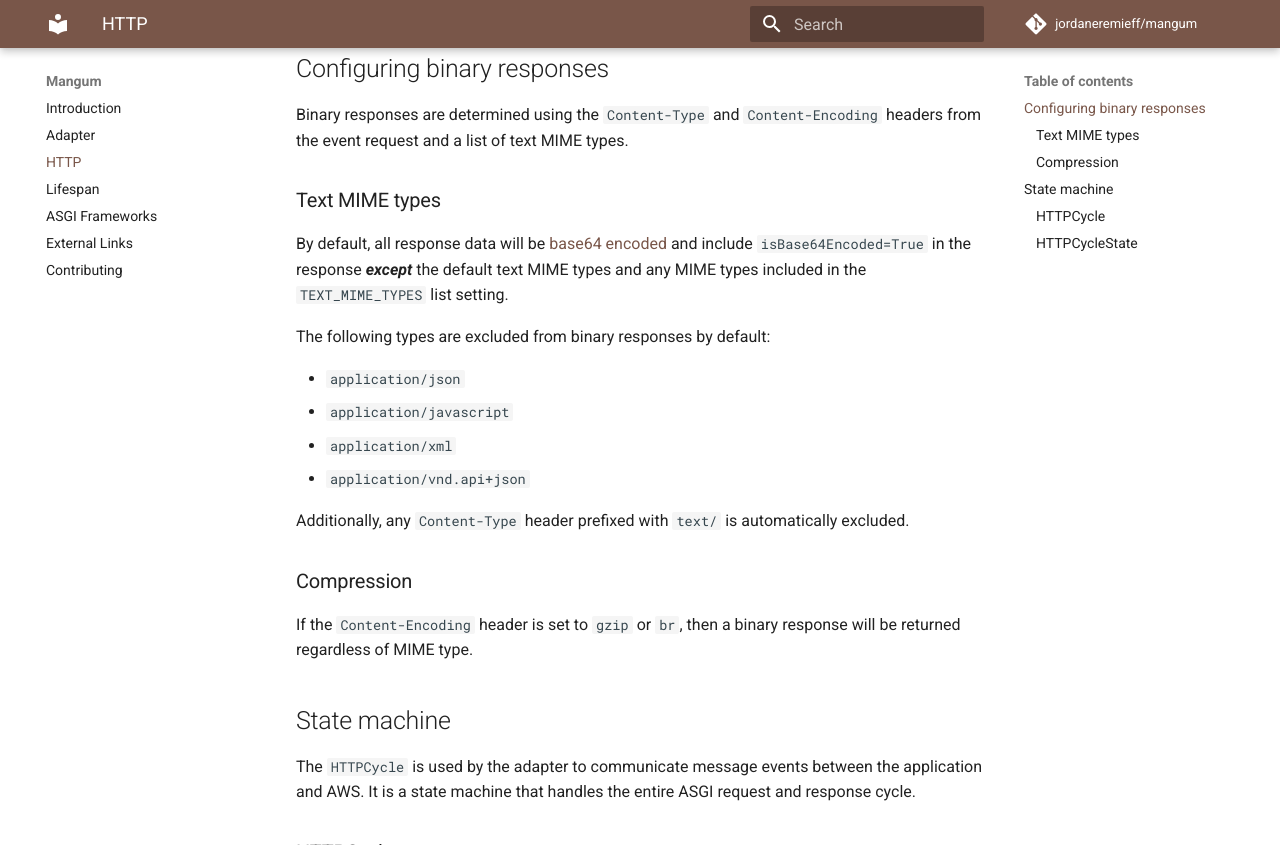
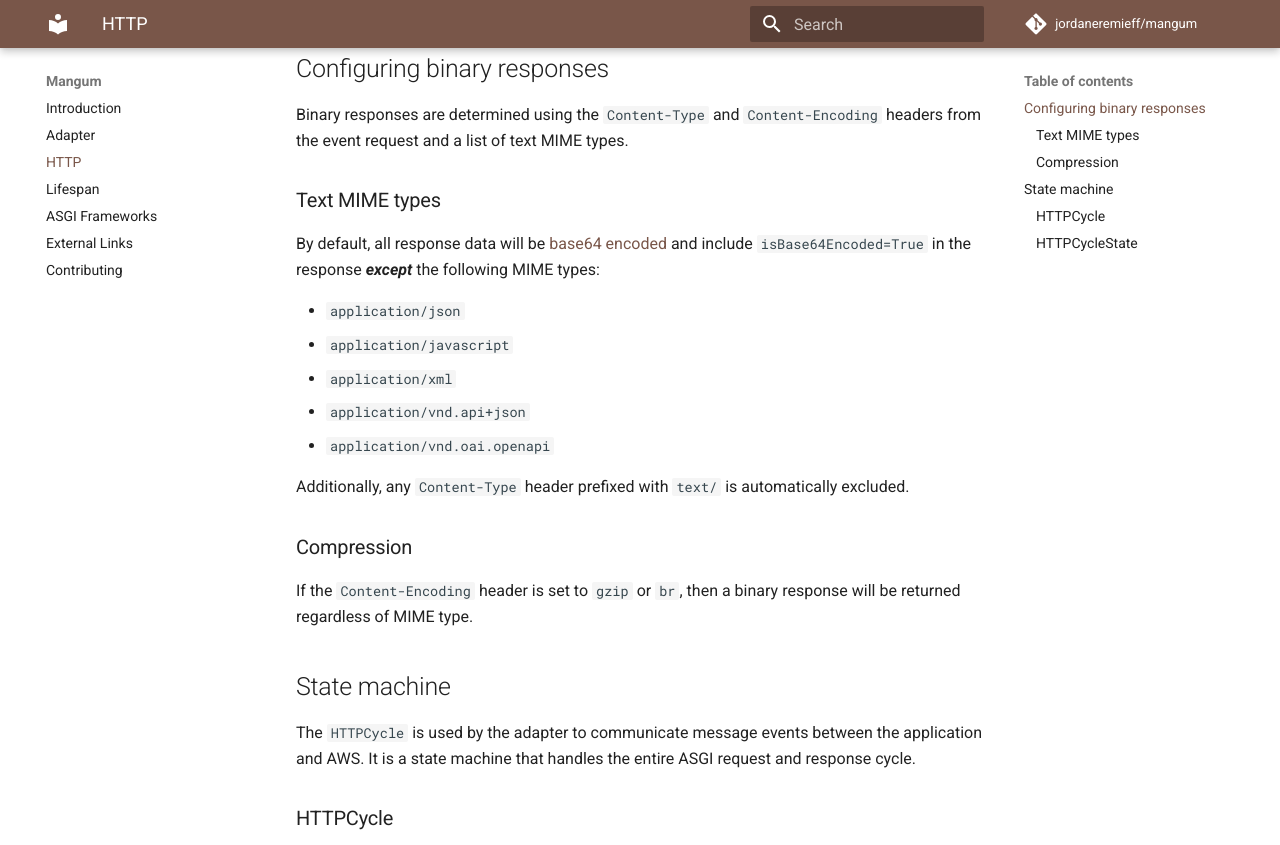
Before and after one commit to Kludex/mangum, an MkDocs documentation site: the page built from docs/http.md, in a window 1280 px wide and 900 px high, scrolled down 621 px, cut to the strip 0-845 px from the top of the window. Built offline with MkDocs 1.6.1 and Material for MkDocs 9.7.7, drawn with Linux system fonts in a browser that asks for light colours; comment, search, counter and statistics services are not loaded.

Commit message:
:adhesive_bandage: Add vnd.oai.openapi to mime type list that are not base64 encoded (#271)

```diff
--- a/docs/http.md
+++ b/docs/http.md
@@ -33,14 +33,13 @@ Binary responses are determined using the `Content-Type` and `Content-Encoding`
 
 ### Text MIME types
 
-By default, all response data will be [base64 encoded](https://docs.python.org/3/library/base64.html#base64.b64encode) and include `isBase64Encoded=True` in the response ***except*** the default text MIME types and any MIME types included in the `TEXT_MIME_TYPES` list setting.
-
-The following types are excluded from binary responses by default:
+By default, all response data will be [base64 encoded](https://docs.python.org/3/library/base64.html#base64.b64encode) and include `isBase64Encoded=True` in the response ***except*** the following MIME types:
 
 - `application/json`
 - `application/javascript`
 - `application/xml`
 - `application/vnd.api+json`
+- `application/vnd.oai.openapi`
 
 Additionally, any `Content-Type` header prefixed with `text/` is automatically excluded.
 
```
Also changed, not shown: docs/adapter.md (+0 -1 lines), 1 other file.
